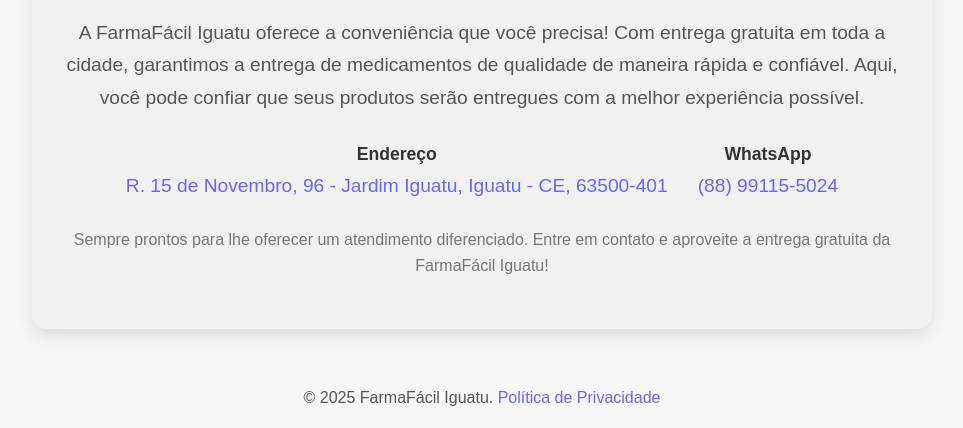
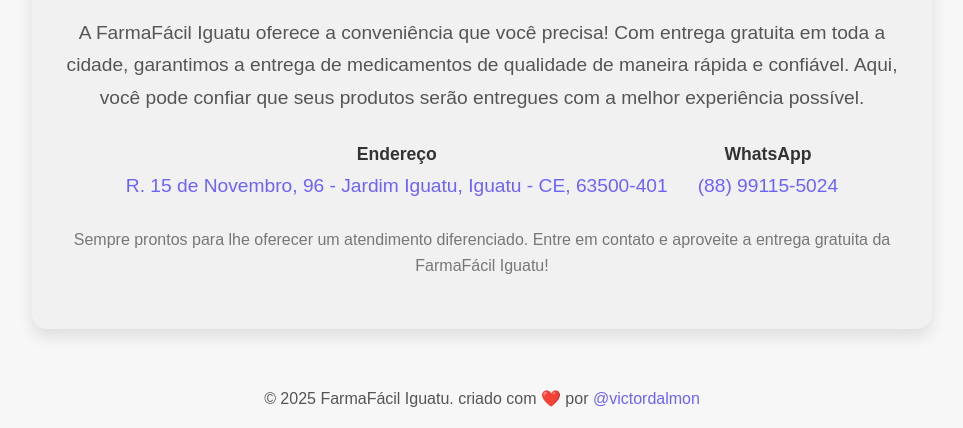
Before and after one commit to Evaeadao2005/farmafacil, a plain HTML site: page index.html in a window 1280 px wide. Shown: the part 700-1128 px from the top of the page, without its empty margins (158-1121 px from the left). Drawn offline with Linux system fonts and the light colour scheme.

Commit message:
Update index.html

```diff
--- a/index.html
+++ b/index.html
@@ -221,7 +221,7 @@
 </div>
 
 <footer>
-    <p>&copy; 2025 FarmaFácil Iguatu. <a href="#">Política de Privacidade</a></p>
+    <p>&copy; 2025 FarmaFácil Iguatu. criado com ❤️ por <a href="https://www.instagram.com/victordalmon">@victordalmon</a></p>
 </footer>
 
 <script>
```
